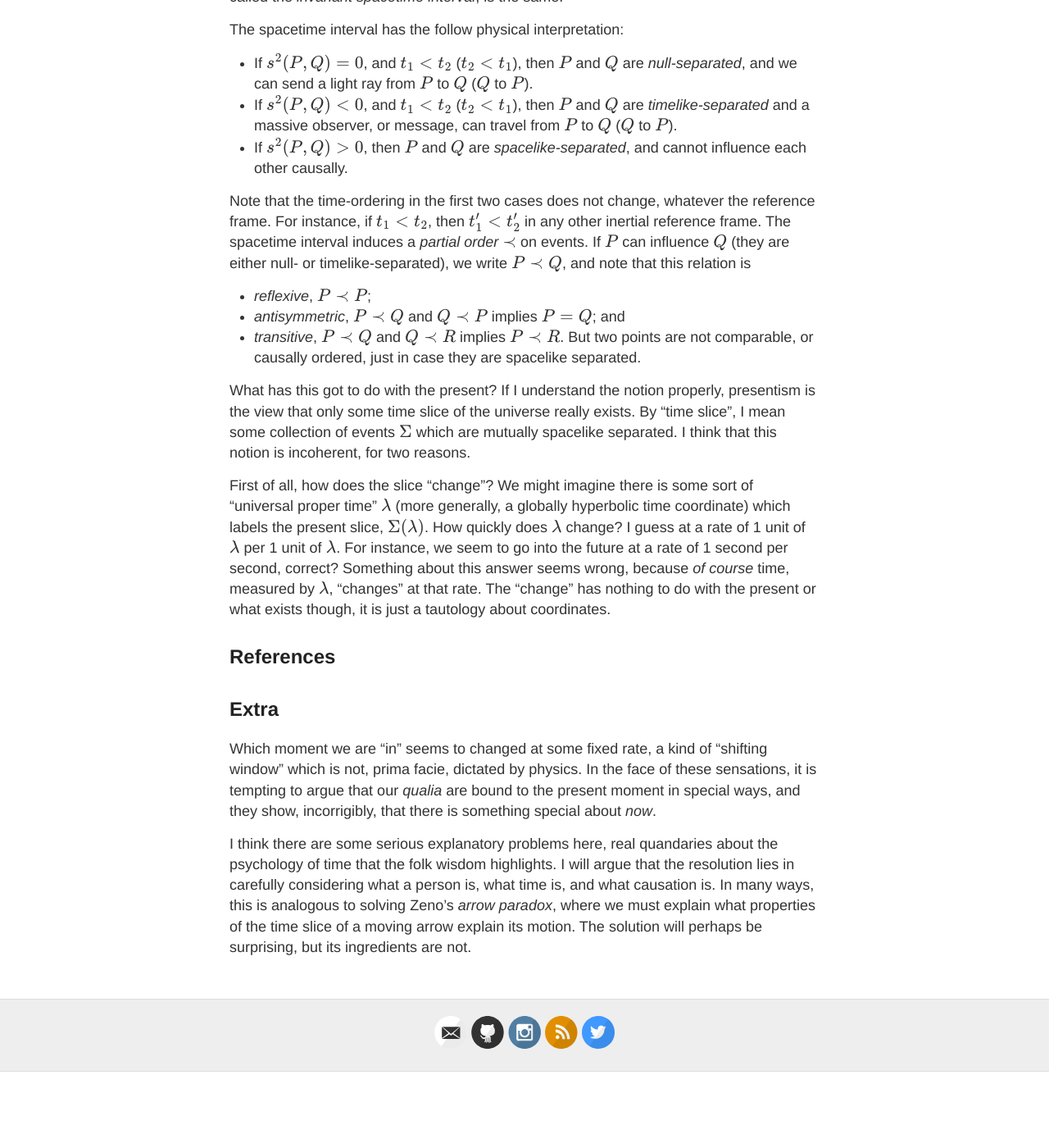
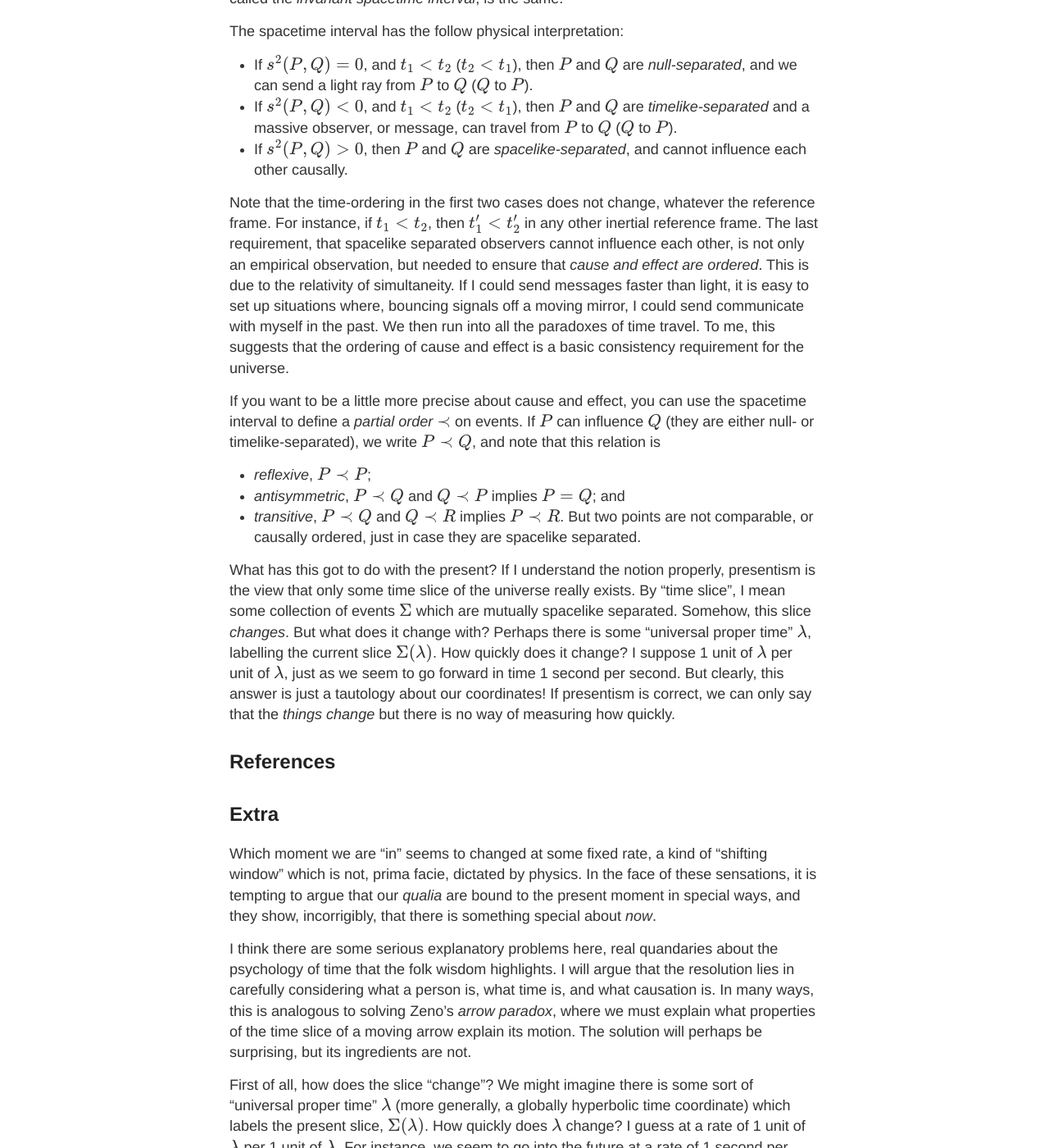
Before and after one commit to hapax/hapax.github.io, a Jekyll site: the page built from assets/psychology-time.md, in a window 1280 px wide and 1400 px high, scrolled down 1307 px. Shown: the whole window at 82% size. Built offline with Jekyll 4.4.1, drawn with Linux system fonts in a browser that asks for light colours; our own code applies the rules of GitHub Pages for plain Markdown files; formulas are drawn with MathJax 3; a script that is not in the unit is left out; before the commit the page ends 2614 px from its top, so only the background shows below that; some of the changed text lies outside the part shown.

Commit message:
Update psychology-time.md

```diff
--- a/assets/psychology-time.md
+++ b/assets/psychology-time.md
@@ -2,7 +2,7 @@
 Layout: post
 mathjax: true
 comments: true
-title:  "The Psychology of the present"
+title:  "Presentism and the psychology of time"
 categories: Philosophy
 date:  2019-07-28
 ---
@@ -88,7 +88,20 @@
 whatever the reference frame.
 For instance, if $t_1 < t_2$, then $t_1' < t_2'$ in any other inertial
 reference frame.
-The spacetime interval induces a *partial order* $\prec$ on events.
+The last requirement, that spacelike separated observers cannot
+influence each other, is not only an empirical observation, but
+needed to ensure that *cause and effect are ordered*.
+This is due to the relativity of simultaneity.
+If I could send messages faster than light, it is easy to set up
+situations where, bouncing signals off a moving mirror, I could send
+communicate with myself in the past.
+We then run into all the paradoxes of time travel.
+To me, this suggests that the ordering of cause and effect is a basic
+consistency requirement for the universe.
+
+If you want to be a little more precise about cause and effect, you
+can use the
+spacetime interval to define a *partial order* $\prec$ on events.
 If $P$ can influence $Q$ (they are either null- or timelike-separated), we write $P \prec Q$, and note that this
 relation is
 - *reflexive*, $P \prec P$;
@@ -102,21 +115,16 @@
 some time slice of the universe really exists.
 By "time slice", I mean some collection of events $\Sigma$ which are
 mutually spacelike separated.
-I think that this notion is incoherent, for two reasons.
-
-First of all, how does the slice "change"?
-We might imagine there is some sort of "universal proper time"
-$\lambda$ (more generally, a globally hyperbolic time coordinate)
-which labels the present slice, $\Sigma(\lambda)$.
-How quickly does $\lambda$ change?
-I guess at a rate of 1 unit of $\lambda$ per 1 unit of $\lambda$.
-For instance, we seem to go into the future at a rate of 1 second per
-second, correct?
-Something about this answer seems wrong, because *of course* time,
-measured by $\lambda$, "changes" at that rate.
-The "change" has nothing to do with the present or what exists though,
-it is just a tautology about coordinates.
-
+Somehow, this slice *changes*.
+But what does it change with?
+Perhaps there is some "universal proper time" $\lambda$, labelling the
+current slice $\Sigma(\lambda)$.
+How quickly does it change?
+I suppose 1 unit of $\lambda$ per unit of $\lambda$, just as we seem
+to go forward in time 1 second per second.
+But clearly, this answer is just a tautology about our coordinates!
+If presentism is correct, we can only say that the *things change* but
+there is no way of measuring how quickly.
 
 ## References
 
@@ -136,3 +144,16 @@
 paradox*, where we must explain what properties of the time slice of a
 moving arrow explain its motion.
 The solution will perhaps be surprising, but its ingredients are not.
+
+First of all, how does the slice "change"?
+We might imagine there is some sort of "universal proper time"
+$\lambda$ (more generally, a globally hyperbolic time coordinate)
+which labels the present slice, $\Sigma(\lambda)$.
+How quickly does $\lambda$ change?
+I guess at a rate of 1 unit of $\lambda$ per 1 unit of $\lambda$.
+For instance, we seem to go into the future at a rate of 1 second per
+second, correct?
+Something about this answer seems wrong, because *of course* time,
+measured by $\lambda$, "changes" at that rate.
+The "change" has nothing to do with the present or what exists though,
+it is just a tautology about coordinates.
```
Also changed, not shown: other parts of assets/psychology-time.md (+1 -1 lines).
